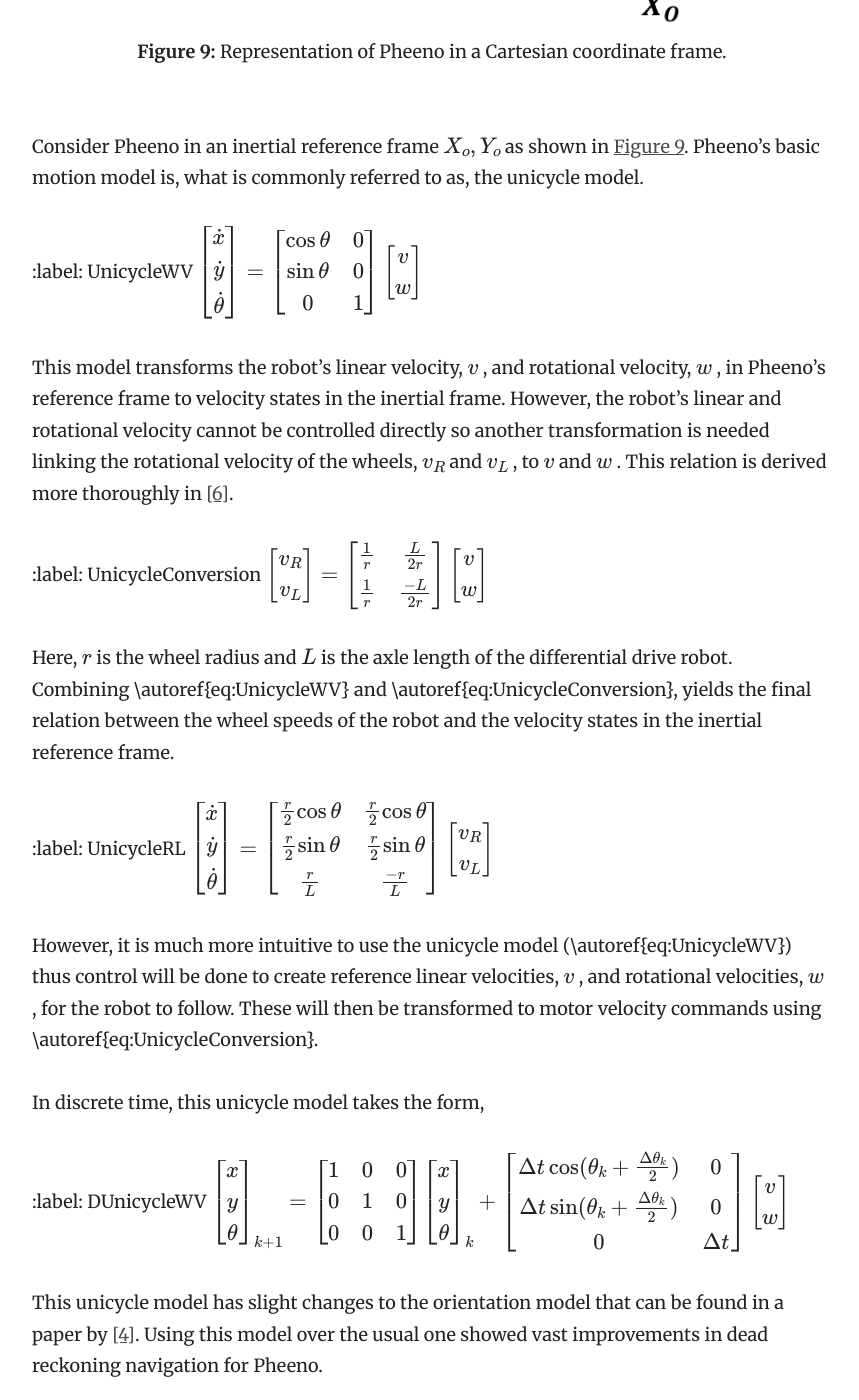
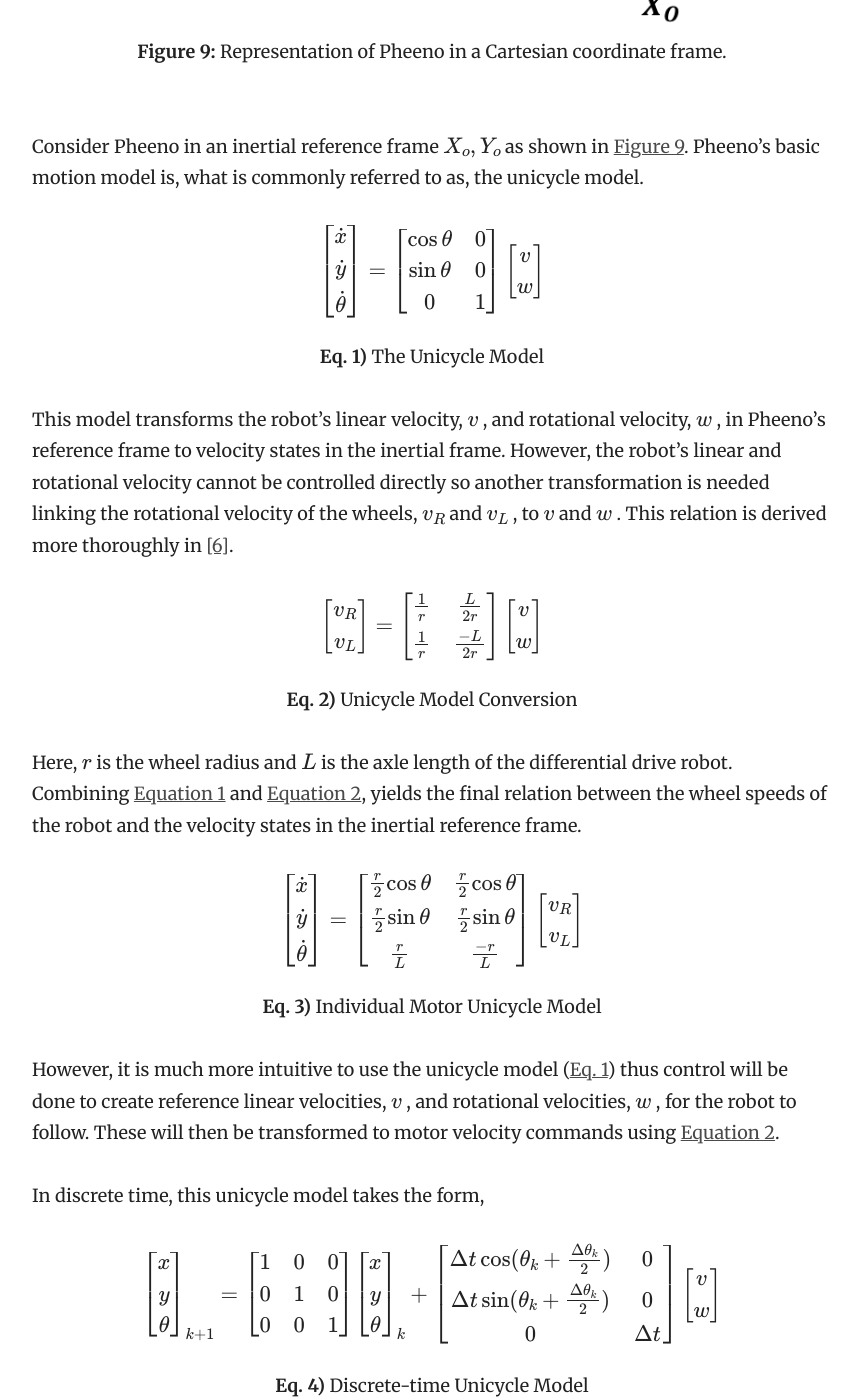
Before and after one commit to ACSLaboratory/ACSLaboratory.github.io, a Jekyll site: the page built from _docs/controls/pheeno-controller-guide.md, in a window 1280 px wide and 1400 px high, scrolled down 11984 px. Shown: the whole window, without its empty margins (358-1217 px from the left). Built offline with Jekyll 4.4.1, drawn with Linux system fonts in a browser that asks for light colours; formulas are drawn with MathJax 3.

Commit message:
fixed equation referencing issue.

```diff
--- a/_docs/controls/pheeno-controller-guide.md
+++ b/_docs/controls/pheeno-controller-guide.md
@@ -48,10 +48,10 @@
 |
 
 <figure id="FigMotorInputOutput">
-   <center>
-       <img src="{{ site.baseurl }}/images/controls/MotorInputOutputTimePlot.jpg" width="600" height="600" />
-       <figcaption><strong>Figure 1:</strong> The voltage input (top) and rotor velocity output (bottom) signals for a DC motor.</figcaption>
-   </center>
+    <center>
+        <img src="{{ site.baseurl }}/images/controls/MotorInputOutputTimePlot.jpg" width="600" height="600" />
+        <figcaption><strong>Figure 1:</strong> The voltage input (top) and rotor velocity output (bottom) signals for a DC motor.</figcaption>
+    </center>
 </figure>
 
 |
@@ -69,17 +69,17 @@
 |
 
 <figure id="FigMotorModelValidationA">
-   <center>
-       <img src="{{ site.baseurl }}/images/controls/MotorOutputModel.jpg" width="500" height="400" />
-       <figcaption>(a)</figcaption>
-   </center>
+    <center>
+        <img src="{{ site.baseurl }}/images/controls/MotorOutputModel.jpg" width="500" height="400" />
+        <figcaption>(a)</figcaption>
+    </center>
 </figure>
 
 <figure id="FigMotorModelValidationB">
-   <center>
-       <img src="{{ site.baseurl }}/images/controls/MotorOutputModel2.jpg" width="500" height="400" />
-       <figcaption>(b)</figcaption>
-   </center>
+    <center>
+        <img src="{{ site.baseurl }}/images/controls/MotorOutputModel2.jpg" width="500" height="400" />
+        <figcaption>(b)</figcaption>
+    </center>
 </figure>
 
 **Figure 2:** The first order DC motor model (red) compared to validation data (black)
@@ -100,10 +100,10 @@
 |
 
 <figure id="FigFeedbackLoop">
-   <center>
-       <img src="{{ site.baseurl }}/images/controls/FeedbackLoop.png" width="600" height="600" />
-       <figcaption><strong>Figure 3:</strong> A block diagram representation of a standard negative feedback loop.</figcaption>
-   </center>
+    <center>
+        <img src="{{ site.baseurl }}/images/controls/FeedbackLoop.png" width="600" height="600" />
+        <figcaption><strong>Figure 3:</strong> A block diagram representation of a standard negative feedback loop.</figcaption>
+    </center>
 </figure>
 
 |
@@ -117,17 +117,17 @@
 |
 
 <figure id="FigContRLocusA">
-   <center>
-       <img src="{{ site.baseurl }}/images/controls/Rlocus1.jpg" width="600" height="600" />
-       <figcaption>(a)</figcaption>
-   </center>
+    <center>
+        <img src="{{ site.baseurl }}/images/controls/Rlocus1.jpg" width="600" height="600" />
+        <figcaption>(a)</figcaption>
+    </center>
 </figure>
 
 <figure id="FigContRLocusB">
-   <center>
-       <img src="{{ site.baseurl }}/images/controls/Rlocus2.jpg" width="600" height="600" />
-       <figcaption>(b)</figcaption>
-   </center>
+    <center>
+        <img src="{{ site.baseurl }}/images/controls/Rlocus2.jpg" width="600" height="600" />
+        <figcaption>(b)</figcaption>
+    </center>
 </figure>
 
 **Figure 4:** The root locus of Pheeno's motors where the zero of the controller is chosen larger *(top)* and smaller *(bottom)* than the modeled pole of the motor.
@@ -139,10 +139,10 @@
 |
 
 <figure id="FigMotorSimStep">
-   <center>
-       <img src="{{ site.baseurl }}/images/controls/MotorModelStepResponse.jpg" width="600" height="600" />
-       <figcaption><strong>Figure 5:</strong> The simulated step response of the designed continuous motor control loop.</figcaption>
-   </center>
+    <center>
+        <img src="{{ site.baseurl }}/images/controls/MotorModelStepResponse.jpg" width="600" height="600" />
+        <figcaption><strong>Figure 5:</strong> The simulated step response of the designed continuous motor control loop.</figcaption>
+    </center>
 </figure>
 
 |
@@ -157,10 +157,10 @@
 |
 
 <figure id="FigWindupPI">
-   <center>
-       <img src="{{ site.baseurl }}/images/controls/WindupPI.png" width="500" height="500" />
-       <figcaption><strong>Figure 6:</strong> Comparison of model to motor output for several reference commands.</figcaption>
-   </center>
+    <center>
+        <img src="{{ site.baseurl }}/images/controls/WindupPI.png" width="500" height="500" />
+        <figcaption><strong>Figure 6:</strong> Comparison of model to motor output for several reference commands.</figcaption>
+    </center>
 </figure>
 
 |
@@ -179,19 +179,19 @@
 |
 
 <figure id="FigDiscretevsContinuousMotorModel">
-   <center>
-       <img src="{{ site.baseurl }}/images/controls/MotorCDModelStepResponse.jpg" width="600" height="600" />
-       <figcaption><strong>Figure 7:</strong> Comparison of simulated step response of the designed continuous and discrete motor control loop. The (blue) line shows the discrete time step response and the (red) line shows the continuous step response.</figcaption>
-   </center>
+    <center>
+        <img src="{{ site.baseurl }}/images/controls/MotorCDModelStepResponse.jpg" width="600" height="600" />
+        <figcaption><strong>Figure 7:</strong> Comparison of simulated step response of the designed continuous and discrete motor control loop. The (blue) line shows the discrete time step response and the (red) line shows the continuous step response.</figcaption>
+    </center>
 </figure>
 
 |
 
 <figure id="FigMotorValidation">
-   <center>
-       <img src="{{ site.baseurl }}/images/controls/MotorValidationTimePlot.jpg" width="600" height="600" />
-       <figcaption><strong>Figure 8:</strong> Comparison of model to motor output for several reference commands.</figcaption>
-   </center>
+    <center>
+        <img src="{{ site.baseurl }}/images/controls/MotorValidationTimePlot.jpg" width="600" height="600" />
+        <figcaption><strong>Figure 8:</strong> Comparison of model to motor output for several reference commands.</figcaption>
+    </center>
 </figure>
 
 |
@@ -204,100 +204,126 @@
 |
 
 <figure id="FigPheenoControlReferenceFrame">
-   <center>
-       <img src="{{ site.baseurl }}/images/controls/PheenoReferenceFrame.png" width="500" height="500" />
-       <figcaption><strong>Figure 9:</strong> Representation of Pheeno in a Cartesian coordinate frame.</figcaption>
-   </center>
+    <center>
+        <img src="{{ site.baseurl }}/images/controls/PheenoReferenceFrame.png" width="500" height="500" />
+        <figcaption><strong>Figure 9:</strong> Representation of Pheeno in a Cartesian coordinate frame.</figcaption>
+    </center>
 </figure>
 
 |
 
 Consider Pheeno in an inertial reference frame $\{X_o, Y_o\}$ as shown in [Figure 9](#FigPheenoControlReferenceFrame). Pheeno's basic motion model is, what is commonly referred to as, the unicycle model.
 
-:label: UnicycleWV
-$$
-    \begin{bmatrix}
-    \dot{x} \\ \dot{y} \\ \dot{\theta}
-    \end{bmatrix}
-    =
-    \begin{bmatrix}
-    \cos{\theta} & 0 \\
-    \sin{\theta} & 0 \\
-    0 & 1
-    \end{bmatrix}
-    \begin{bmatrix}
-    v \\ w
-    \end{bmatrix}
-$$
+
+<figure id="EqUnicycleWV">
+    <body>
+        $$
+            \begin{bmatrix}
+            \dot{x} \\ \dot{y} \\ \dot{\theta}
+            \end{bmatrix}
+            =
+            \begin{bmatrix}
+            \cos{\theta} & 0 \\
+            \sin{\theta} & 0 \\
+            0 & 1
+            \end{bmatrix}
+            \begin{bmatrix}
+            v \\ w
+            \end{bmatrix}
+        $$
+    </body>
+    <center>
+        <figcaption><strong>Eq. 1)</strong> The Unicycle Model</figcaption>
+    </center>
+</figure>
 
 
 This model transforms the robot's linear velocity, $v$ , and rotational velocity, $w$ , in Pheeno's reference frame to velocity states in the inertial frame. However, the robot's linear and rotational velocity cannot be controlled directly so another transformation is needed linking the rotational velocity of the wheels, $v_R$ and $v_L$ , to $v$ and $w$ . This relation is derived more thoroughly in [\[6\]](#references).
 
-:label: UnicycleConversion
-$$
-    \begin{bmatrix}
-    v_R \\ v_L
-    \end{bmatrix}
-    =
-    \begin{bmatrix}
-    \frac{1}{r} & \frac{L}{2r} \\
-    \frac{1}{r} & \frac{-L}{2r}
-    \end{bmatrix}
-    \begin{bmatrix}
-    v \\ w
-    \end{bmatrix}
-$$
+
+<figure id="EqUnicycleConversion">
+    <body>
+        $$
+            \begin{bmatrix}
+            v_R \\ v_L
+            \end{bmatrix}
+            =
+            \begin{bmatrix}
+            \frac{1}{r} & \frac{L}{2r} \\
+            \frac{1}{r} & \frac{-L}{2r}
+            \end{bmatrix}
+            \begin{bmatrix}
+            v \\ w
+            \end{bmatrix}
+        $$
+    </body>
+    <center>
+        <figcaption><strong>Eq. 2)</strong> Unicycle Model Conversion</figcaption>
+    </center>
+</figure>
 
 
-Here, $r$ is the wheel radius and $L$ is the axle length of the differential drive robot. Combining \autoref{eq:UnicycleWV} and \autoref{eq:UnicycleConversion}, yields the final relation between the wheel speeds of the robot and the velocity states in the inertial reference frame.
+Here, $r$ is the wheel radius and $L$ is the axle length of the differential drive robot. Combining [Equation 1](#EqUnicycleWV) and [Equation 2](#EqUnicycleConversion), yields the final relation between the wheel speeds of the robot and the velocity states in the inertial reference frame.
 
 
-:label: UnicycleRL
-$$
-    \begin{bmatrix}
-    \dot{x} \\ \dot{y} \\ \dot{\theta}
-    \end{bmatrix}
-    =
-    \begin{bmatrix}
-    \frac{r}{2}\cos{\theta} & \frac{r}{2}\cos{\theta} \\
-    \frac{r}{2}\sin{\theta} & \frac{r}{2}\sin{\theta} \\
-    \frac{r}{L} & \frac{-r}{L}
-    \end{bmatrix}
-    \begin{bmatrix}
-    v_R \\ v_L
-    \end{bmatrix}
-$$
+<figure id="EqUnicycleRL">
+    <body>
+        $$
+            \begin{bmatrix}
+            \dot{x} \\ \dot{y} \\ \dot{\theta}
+            \end{bmatrix}
+            =
+            \begin{bmatrix}
+            \frac{r}{2}\cos{\theta} & \frac{r}{2}\cos{\theta} \\
+            \frac{r}{2}\sin{\theta} & \frac{r}{2}\sin{\theta} \\
+            \frac{r}{L} & \frac{-r}{L}
+            \end{bmatrix}
+            \begin{bmatrix}
+            v_R \\ v_L
+            \end{bmatrix}
+        $$
+    </body>
+    <center>
+        <figcaption><strong>Eq. 3)</strong> Individual Motor Unicycle Model</figcaption>
+    </center>
+</figure>
 
 
-However, it is much more intuitive to use the unicycle model (\autoref{eq:UnicycleWV}) thus control will be done to create reference linear velocities, $v$ , and rotational velocities, $w$ , for the robot to follow. These will then be transformed to motor velocity commands using \autoref{eq:UnicycleConversion}.
+However, it is much more intuitive to use the unicycle model ([Eq. 1](#EqUnicycleWV)) thus control will be done to create reference linear velocities, $v$ , and rotational velocities, $w$ , for the robot to follow. These will then be transformed to motor velocity commands using [Equation 2](#EqUnicycleConversion).
 
 In discrete time, this unicycle model takes the form,
 
 
-:label: DUnicycleWV
-$$
-    \begin{bmatrix}
-    x \\ y \\ \theta
-    \end{bmatrix}_{k+1}
-    =
-    \begin{bmatrix}
-    1 & 0 &0\\
-    0 & 1 & 0 \\
-    0 & 0 & 1
-    \end{bmatrix}
-    \begin{bmatrix}
-    x \\ y \\ \theta
-    \end{bmatrix}_k
-    +
-    \begin{bmatrix}
-    \Delta t \cos({\theta_k + \frac{\Delta\theta_k}{2}}) & 0 \\
-    \Delta t \sin({\theta_k + \frac{\Delta\theta_k}{2}}) & 0 \\
-    0 & \Delta t
-    \end{bmatrix}
-    \begin{bmatrix}
-    v \\ w
-    \end{bmatrix}
-$$
+<figure id="EqDUnicycleWV">
+    <body>
+        $$
+            \begin{bmatrix}
+            x \\ y \\ \theta
+            \end{bmatrix}_{k+1}
+            =
+            \begin{bmatrix}
+            1 & 0 &0\\
+            0 & 1 & 0 \\
+            0 & 0 & 1
+            \end{bmatrix}
+            \begin{bmatrix}
+            x \\ y \\ \theta
+            \end{bmatrix}_k
+            +
+            \begin{bmatrix}
+            \Delta t \cos({\theta_k + \frac{\Delta\theta_k}{2}}) & 0 \\
+            \Delta t \sin({\theta_k + \frac{\Delta\theta_k}{2}}) & 0 \\
+            0 & \Delta t
+            \end{bmatrix}
+            \begin{bmatrix}
+            v \\ w
+            \end{bmatrix}
+        $$
+    </body>
+    <center>
+        <figcaption><strong>Eq. 4)</strong> Discrete-time Unicycle Model</figcaption>
+    </center>
+</figure>
 
 
 This unicycle model has slight changes to the orientation model that can be found in a paper by [\[4\]](#references). Using this model over the usual one showed vast improvements in dead reckoning navigation for Pheeno.
```
